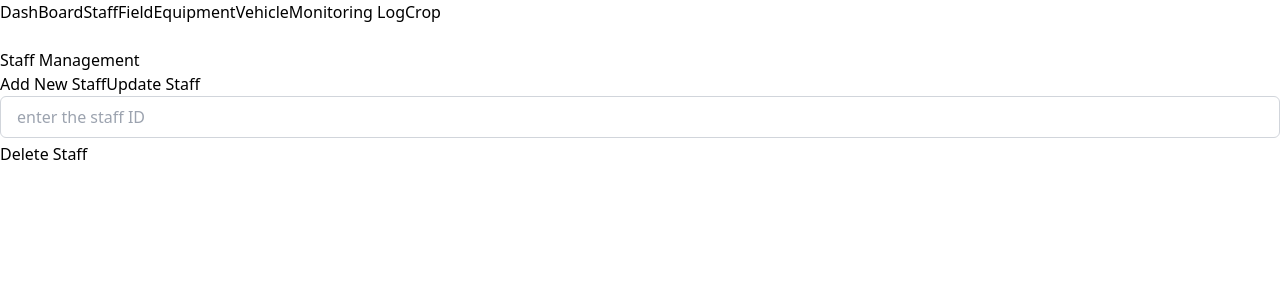
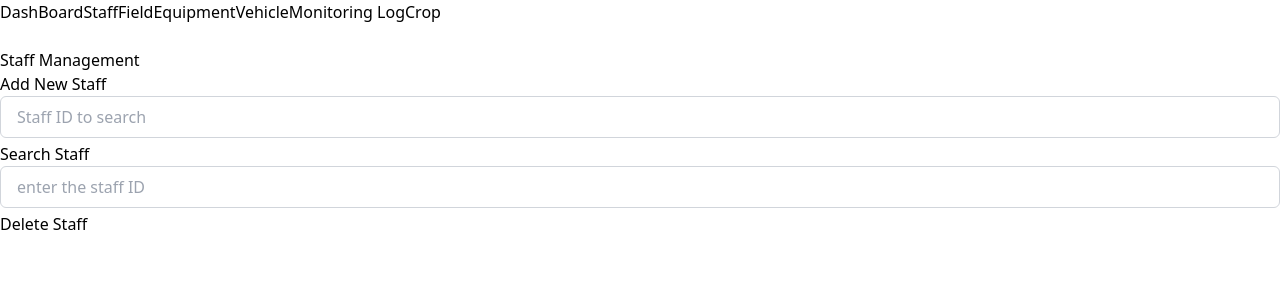
Before and after one commit to chulakasam/crop-management-frontEnd-React, a React (Vite) app: page /staff in a window 1280 px wide. Shown: the top 300 px of the page. Built offline with nearby package versions, Linux system fonts and the light colour scheme.

Commit message:
vehicle search and update done

```diff
--- a/src/pages/staff.tsx
+++ b/src/pages/staff.tsx
@@ -2,14 +2,33 @@ import {Link} from "react-router";
 import {useDispatch, useSelector} from "react-redux";
 import {ChangeEvent, useState} from "react";
 import * as React from "react";
-import {deleteStaff} from "../slice/StaffSlice.ts";
+import {deleteStaff, updateStaff} from "../slice/StaffSlice.ts";
+
 
 
 export function Staff(){
     const staff = useSelector((state:any) => state.staff);
     const dispatch = useDispatch();
+    const [deleteStaffId, setDeleteStaffId] = useState('');
 
-    const [deleteStaffId, setDeleteStaffId] = useState('');
+    const [searchStaffId,setSearchStaffId] = useState('');
+    const [foundStaff,setFoundStaff] = useState<any | null>(null);
+
+    const [newStaffname, setNewStaffName] = useState('');
+    const [newPosition, setNewPosition] = useState('');
+    const [newGender, setNewGender] = useState('');
+    const [newJoined_date, setNewJoined_date] = useState('');
+    const [newdob, setNewdob] = useState('');
+    const [newContact_no, setNewContact_no] = useState('');
+    const [newEmail, setNewEmail] = useState('');
+    const [newAddress, setNewAddress] = useState('');
+    const [newVehicleId, setNewVehicleId] = useState('');
+
+
+
+
+
+
 
     function handleDeleteStaff(event:React.FormEvent){
         event.preventDefault();
@@ -21,6 +40,45 @@ export function Staff(){
         setDeleteStaffId('');
     }
 
+    function handleSearchStaff(event:React.FormEvent){
+        event.preventDefault();
+        const found = staff.find((s: any) => s.staffId === searchStaffId);
+        if (found) {
+            setFoundStaff(found);
+            setNewStaffName(found.name);
+            setNewPosition(found.position);
+            setNewGender(found.gender);
+            setNewJoined_date(found.joinedDate);
+            setNewdob(found.dob);
+            setNewContact_no(found.contactNo);
+            setNewEmail(found.email);
+            setNewAddress(found.address);
+            setNewVehicleId(found.vehicleId);
+        } else {
+            alert('staff not found.');
+            setFoundStaff(null);
+        }
+    }
+    function handleUpdateStaff(event:React.FormEvent){
+        event.preventDefault();
+        if(foundStaff){
+            dispatch(updateStaff({staffId:foundStaff.staffId,newStaffname,newPosition,newGender,newJoined_date,newdob,newContact_no,newEmail,newAddress,newVehicleId}));
+
+            alert("vehicle updated successfully.");
+            setNewStaffName('');
+            setNewPosition('');
+            setNewGender('');
+            setNewJoined_date('');
+            setNewdob('');
+            setNewContact_no('');
+            setNewEmail('');
+            setNewAddress('');
+            setNewVehicleId('');
+        }else{
+            alert("staff not found.");
+            setFoundStaff(null);
+        }
+    }
 
 
 
@@ -37,11 +95,49 @@ export function Staff(){
 
 
             {/*TODO ----------------function update*/}
-            <button>Update Staff</button>
+            <input type="text" placeholder="Staff ID to search" value={searchStaffId} onChange={(e) => setSearchStaffId(e.target.value)}/>
+            <button onClick={handleSearchStaff}>Search Staff</button>
+
+            {foundStaff && (
+                <div>
+                    <h3>Update Staff:</h3>
+                    <p>
+                        <strong>Current Staff Name:</strong> {foundStaff.name}
+                        <br/>
+                        <strong>Current Position:</strong> {foundStaff.position}
+                        <br/>
+                        <strong>Current Gender:</strong> {foundStaff.gender}
+                        <br/>
+                        <strong>Current Joined Date:</strong> {foundStaff.joinedDate}
+                        <br/>
+                        <strong>Current Date of birth:</strong> {foundStaff.dob}
+                        <br/>
+                        <strong>Current Contact No:</strong> {foundStaff.contactNo}
+                        <br/>
+                        <strong>Current Email:</strong> {foundStaff.email}
+                        <br/>
+                        <strong>Current Address:</strong> {foundStaff.address}
+                        <br/>
+                        <strong>Current Vehicle ID:</strong> {foundStaff.vehicleId}
+                        <br/>
+                    </p>
+                    <input type="text"  value={newStaffname} onChange={(e) => setNewStaffName(e.target.value)}/>
+                    <input type="text"  value={newPosition} onChange={(e) => setNewPosition(e.target.value)}/>
+                    <input type="text"  value={newGender} onChange={(e) => setNewGender(e.target.value)}/>
+                    <input type="text"  value={newJoined_date} onChange={(e) => setNewJoined_date(e.target.value)}/>
+                    <input type="text"  value={newdob} onChange={(e) => setNewdob(e.target.value)}/>
+                    <input type="text"  value={newContact_no} onChange={(e) => setNewContact_no(e.target.value)}/>
+                    <input type="text"  value={newEmail} onChange={(e) => setNewEmail(e.target.value)}/>
+                    <input type="text"  value={newAddress} onChange={(e) => setNewAddress(e.target.value)}/>
+                    <input type="text"  value={newVehicleId} onChange={(e) => setNewVehicleId(e.target.value)}/>
+                    <button onClick={handleUpdateStaff}>Update staff</button>
+                </div>
+            )}
 
             {/*TODO ----------------function delete*/}
 
-            <input type="text" placeholder='enter the staff ID' value={deleteStaffId} onChange={(e:ChangeEvent<HTMLInputElement>) => setDeleteStaffId(e.target.value)}/>
+            <input type="text" placeholder='enter the staff ID' value={deleteStaffId}
+                   onChange={(e: ChangeEvent<HTMLInputElement>) => setDeleteStaffId(e.target.value)}/>
             <button onClick={handleDeleteStaff}>Delete Staff</button>
 
             <br/>
--- a/src/pages/vehicle.tsx
+++ b/src/pages/vehicle.tsx
@@ -77,6 +77,10 @@ export function Vehicle() {
             <Link to="/vehicle/addVehicle">
                 <button>Add New Vehicle</button>
             </Link>
+
+
+
+
             {/*TODO ----------------function update*/}
             <input type="text" placeholder="License No to search" value={searchLicenseNo}
                    onChange={(e) => setSearchLicenseNo(e.target.value)}/>
--- a/src/slice/StaffSlice.ts
+++ b/src/slice/StaffSlice.ts
@@ -11,8 +11,23 @@ const StaffSlice = createSlice({
         },
         deleteStaff:(state,action)=>{
             return state.filter((staff) => staff.staffId !== action.payload);
+        },updateStaff:(state,action)=>{
+            const {staffId,newStaffname,newPosition,newGender,newJoined_date,newdob,newContact_no,newEmail,newAddress,newVehicleId} = action.payload;
+            const staff=state.find((staff) => staff.staffId === staffId);
+            if(staff){
+                staff.name=newStaffname || staff.name;
+                staff.position=newPosition || staff.position;
+                staff.gender=newGender || staff.gender;
+                staff.joinedDate=newJoined_date || staff.joinedDate;
+                staff.dob=newdob || staff.dob;
+                staff.contactNo=newContact_no || staff.contactNo;
+                staff.email=newEmail || staff.email;
+                staff.address=newAddress || staff.address;
+                staff.vehicleId=newVehicleId || staff.vehicleId;
+
+            }
         }
     }
 })
-export const {addNewStaff,deleteStaff} = StaffSlice.actions;
+export const {addNewStaff,deleteStaff,updateStaff} = StaffSlice.actions;
 export default StaffSlice.reducer;
```
